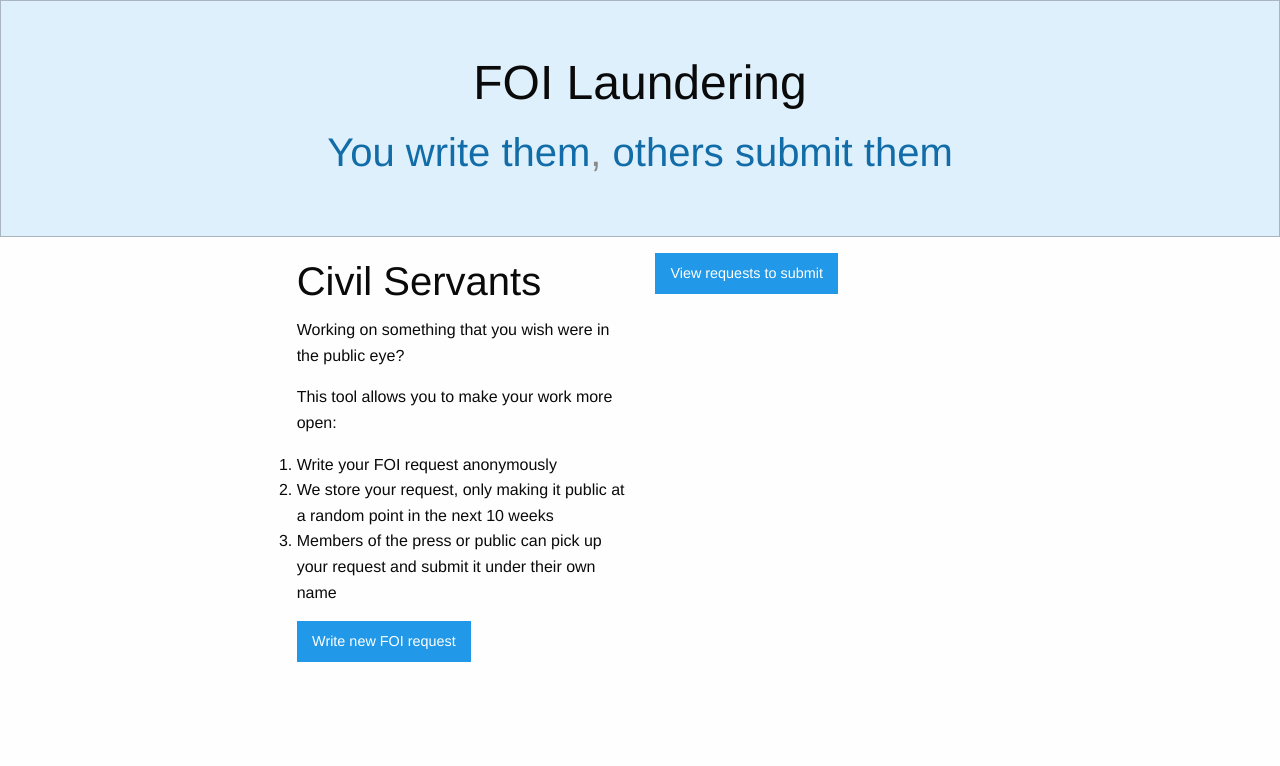
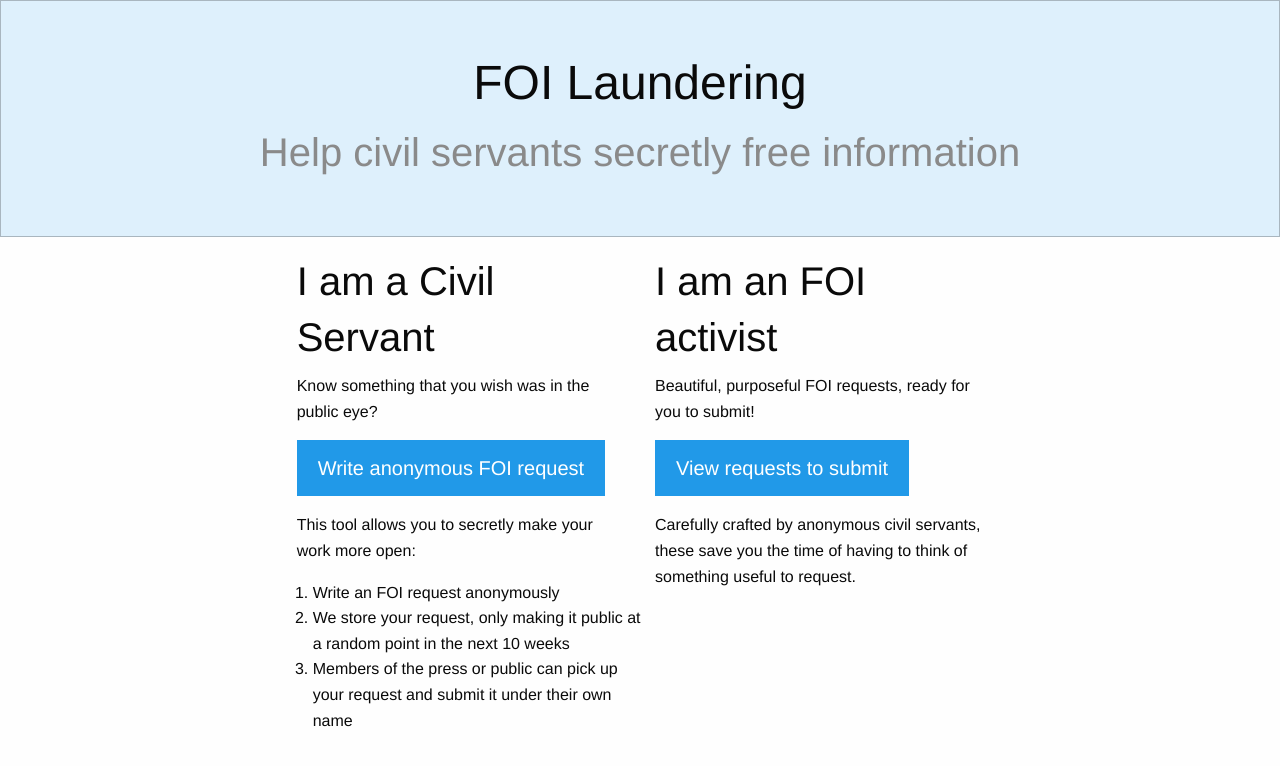
Before and after one commit to foilaundering/foi_laundering, a Django app: page / in a window 1280 px wide. Shown: the part 16-782 px from the top of the page. Run offline with Django 3.2, Linux system fonts and the light colour scheme; some libraries are stand-ins or nearby versions.

Commit message:
Text update

```diff
--- a/foilaundering/assets/css/app.css
+++ b/foilaundering/assets/css/app.css
@@ -0,0 +1,4 @@
+ol {
+    position: relative;
+    left: 1em;
+}
--- a/foilaundering/templates/base.html
+++ b/foilaundering/templates/base.html
@@ -13,6 +13,7 @@
 
     {% block css %}
     <link href="{% static 'css/foundation.min.css' %}" rel="stylesheet">
+    <link href="{% static 'css/app.css' %}" rel="stylesheet">
     {% endblock %}
 
   </head>
@@ -30,7 +31,7 @@
     <div class="callout large primary">
       <div class="row column text-center">
         <h1>FOI Laundering</h1>
-        <h2 class="subheader"><a href="#">You write them</a>, <a href="">others submit them</a></h2>
+        <h2 class="subheader">Help civil servants secretly free information</h2>
       </div>
     </div>
     {% endblock hero %}
--- a/foilaundering/templates/home_page.html
+++ b/foilaundering/templates/home_page.html
@@ -3,20 +3,24 @@
 {% block content %}
 
 <div class="columns large-6">
-  <h2>Civil Servants</h2>
-  <p>Working on something that you wish were in the public eye?</p>
-  <p>This tool allows you to make your work more open:</p>
+  <h2>I am a Civil Servant</h2>
+  <p>Know something that you wish was in the public eye?</p>
+  <a href="{% url "submit" %}" class="button large">Write anonymous FOI request</a>
+
+  <p>This tool allows you to secretly make your work more open:</p>
   <ol>
-    <li>Write your FOI request anonymously</li>
+    <li>Write an FOI request anonymously</li>
     <li>We store your request, only making it public at a random point in the next 10 weeks</li>
     <li>Members of the press or public can pick up your request and submit it under their own name</li>
   </ol>
-  <a href="{% url "submit" %}" class="button">Write new FOI request</a>
-
 </div>
 
 <div class="columns large-6">
-  <a href="{% url "list_requests" %}" class="button">View requests to submit</a>
+  <h2>I am an FOI activist </h2>
+  <p>Beautiful, purposeful FOI requests, ready for you to submit!</p>
+  <a href="{% url "list_requests" %}" class="button large">View requests to submit</a>
+  <p>Carefully crafted by anonymous civil servants, these save you
+  the time of having to think of something useful to request.</p>
 </div>
 
 {% endblock content %}
```
